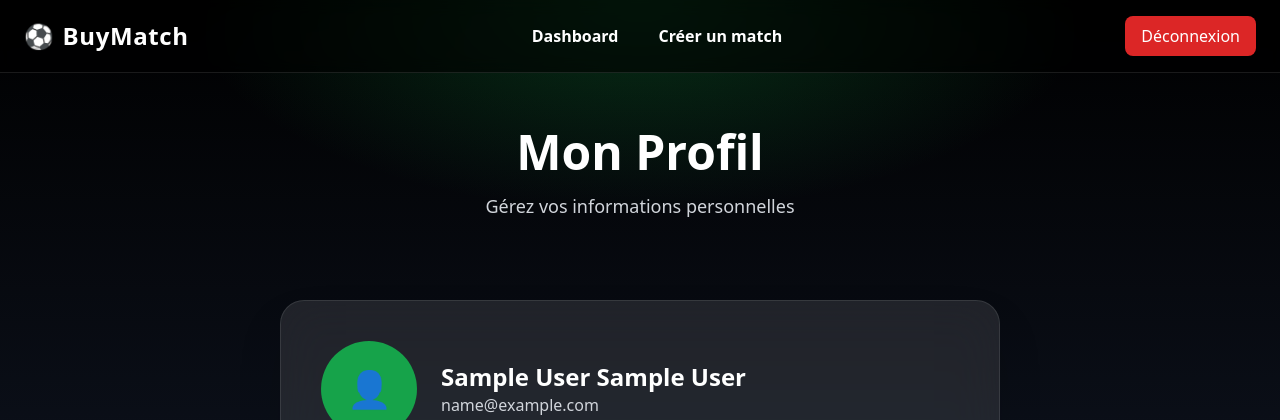
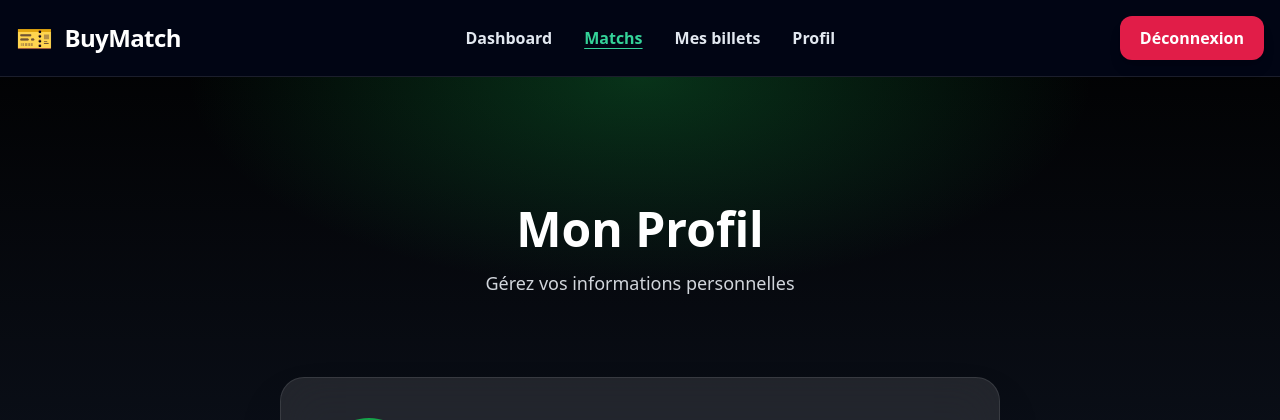
Before and after one commit to mouhsineRouaki/BuyMatch-Plateforme-de-r-servation-de-billets-sportifs, a PHP site: page /pages/profil.php in a window 1280 px wide. Shown: the top 420 px of the page. Run offline with PHP 8.4, Linux system fonts and the light colour scheme; the visitor is signed in with stand-in values (Sample User, id 1); some libraries are stand-ins or nearby versions.

Commit message:
modifier les liens des pages de achteur

```diff
--- a/pages/achteur/matches.php
+++ b/pages/achteur/matches.php
@@ -40,9 +40,9 @@ $matchs = $a->getAvailableMatchs();
 
         <ul class="hidden md:flex gap-8 font-semibold text-slate-200">
             <li><a href="dashboard.php" class="hover:text-emerald-400 transition">Dashboard</a></li>
-            <li><a href="matchs.php" class="text-emerald-400 underline underline-offset-4">Matchs</a></li>
+            <li><a href="matches.php" class="text-emerald-400 underline underline-offset-4">Matchs</a></li>
             <li><a href="mesBillets.php" class="hover:text-emerald-400 transition">Mes billets</a></li>
-            <li><a href="profil.php" class="hover:text-emerald-400 transition">Profil</a></li>
+            <li><a href="../profil.php" class="hover:text-emerald-400 transition">Profil</a></li>
         </ul>
 
         <button onclick="logout()"
--- a/pages/achteur/mesBillets.php
+++ b/pages/achteur/mesBillets.php
@@ -33,7 +33,7 @@ $today = date('Y-m-d');
 
         <ul class="hidden md:flex gap-8 font-semibold text-slate-200">
             <li><a href="dashboard.php" class="hover:text-emerald-400 transition">Dashboard</a></li>
-            <li><a href="matchs.php" class="hover:text-emerald-400">Matchs</a></li>
+            <li><a href="matches.php" class="hover:text-emerald-400">Matchs</a></li>
             <li><a href="mesBillets.php" class="hover:text-emerald-400  text-emerald-400 underline transition underline-offset-4">Mes billets</a></li>
             <li><a href="../profil.php" class="hover:text-emerald-400 transition">Profil</a></li>
         </ul>
--- a/pages/profil.php
+++ b/pages/profil.php
@@ -2,6 +2,7 @@
 session_start();
 require_once '../classes/Organisateur.php';
 require_once '../classes/Achteur.php';
+$role = $_SESSION["role"];
 $org = null;
 if($_SESSION["role"] === "ACHTEUR"){
     $org = Organisateur::getOrganisateurConnected();
@@ -23,33 +24,56 @@ if($_SESSION["role"] === "ACHTEUR"){
 <body class="bg-gradient-to-b from-black via-gray-900 to-gray-800 text-white">
 
 <!-- ================= NAVBAR ================= -->
-<nav class="fixed top-0 w-full z-50 backdrop-blur bg-black/60 border-b border-white/10">
-    <div class="max-w-7xl mx-auto px-6 py-4 flex justify-between items-center">
-        <div class="flex items-center gap-2 text-2xl font-extrabold tracking-wide">
-            ⚽ <span>BuyMatch</span>
+<?php
+if($role === "ACHETEUR"){
+    echo '
+    <nav class="sticky top-0 z-50 bg-slate-950/90 backdrop-blur border-b border-white/10">
+        <div class="max-w-7xl mx-auto px-4 py-4 flex justify-between items-center">
+            <div class="flex items-center gap-3 text-2xl font-extrabold tracking-tight">
+                <span class="text-3xl">🎫</span>
+                <span>BuyMatch</span>
             </div>
 
-        <ul class="hidden md:flex gap-10 font-semibold">
-            <li>
-                <a href="organisateur/dashbord.php"
-                   class="hover:text-green-400 transition border-b-2 border-transparent hover:border-green-400">
-                    Dashboard
-                </a>
-            </li>
-            <li>
-                <a href="organisateur/creeDemandeMatch.php"
-                   class="hover:text-green-400 transition border-b-2 border-transparent hover:border-green-400">
-                    Créer un match
-                </a>
-            </li>
+            <ul class="hidden md:flex gap-8 font-semibold text-slate-200">
+                <li><a href="achteur/dashboard.php" class="hover:text-emerald-400 transition">Dashboard</a></li>
+                <li><a href="achteur/matches.php" class="">Matchs</a></li>
+                <li><a href="achteur/mesBillets.php" class="hover:text-emerald-400 transition">Mes billets</a></li>
+                <li><a href="profil.php" class="hover:text-emerald-400 transition text-emerald-400 underline underline-offset-4">Profil</a></li>
             </ul>
 
             <button onclick="logout()"
-                class="px-4 py-2 bg-red-600 rounded-lg hover:bg-red-700 transition">
+                    class="px-5 py-2.5 bg-rose-600 rounded-xl hover:bg-rose-700 transition font-semibold shadow-lg">
                 Déconnexion
             </button>
         </div>
     </nav>
+    ';
+}else{
+    echo '
+    <nav class="sticky top-0 z-50 bg-slate-950/90 backdrop-blur border-b border-white/10">
+        <div class="max-w-7xl mx-auto px-4 py-4 flex justify-between items-center">
+            <div class="flex items-center gap-3 text-2xl font-extrabold tracking-tight">
+                <span class="text-3xl">🎫</span>
+                <span>BuyMatch</span>
+            </div>
+
+            <ul class="hidden md:flex gap-8 font-semibold text-slate-200">
+                <li><a href="dashboard.php" class="hover:text-emerald-400 transition">Dashboard</a></li>
+                <li><a href="matches.php" class="text-emerald-400 underline underline-offset-4">Matchs</a></li>
+                <li><a href="mesBillets.php" class="hover:text-emerald-400 transition">Mes billets</a></li>
+                <li><a href="../profil.php" class="hover:text-emerald-400 transition">Profil</a></li>
+            </ul>
+
+            <button onclick="logout()"
+                    class="px-5 py-2.5 bg-rose-600 rounded-xl hover:bg-rose-700 transition font-semibold shadow-lg">
+                Déconnexion
+            </button>
+        </div>
+    </nav>
+    ';
+}
+
+?>
 
 <!-- ================= HERO ================= -->
 <section class="pt-32 pb-20 text-center bg-[radial-gradient(ellipse_at_top,_var(--tw-gradient-stops))] from-green-600/30 via-transparent to-transparent">
```
Also changed, not shown: pages/achteur/dashboard.php (+10 -25 lines). Lines whose indentation alone changed are shown as unchanged.
